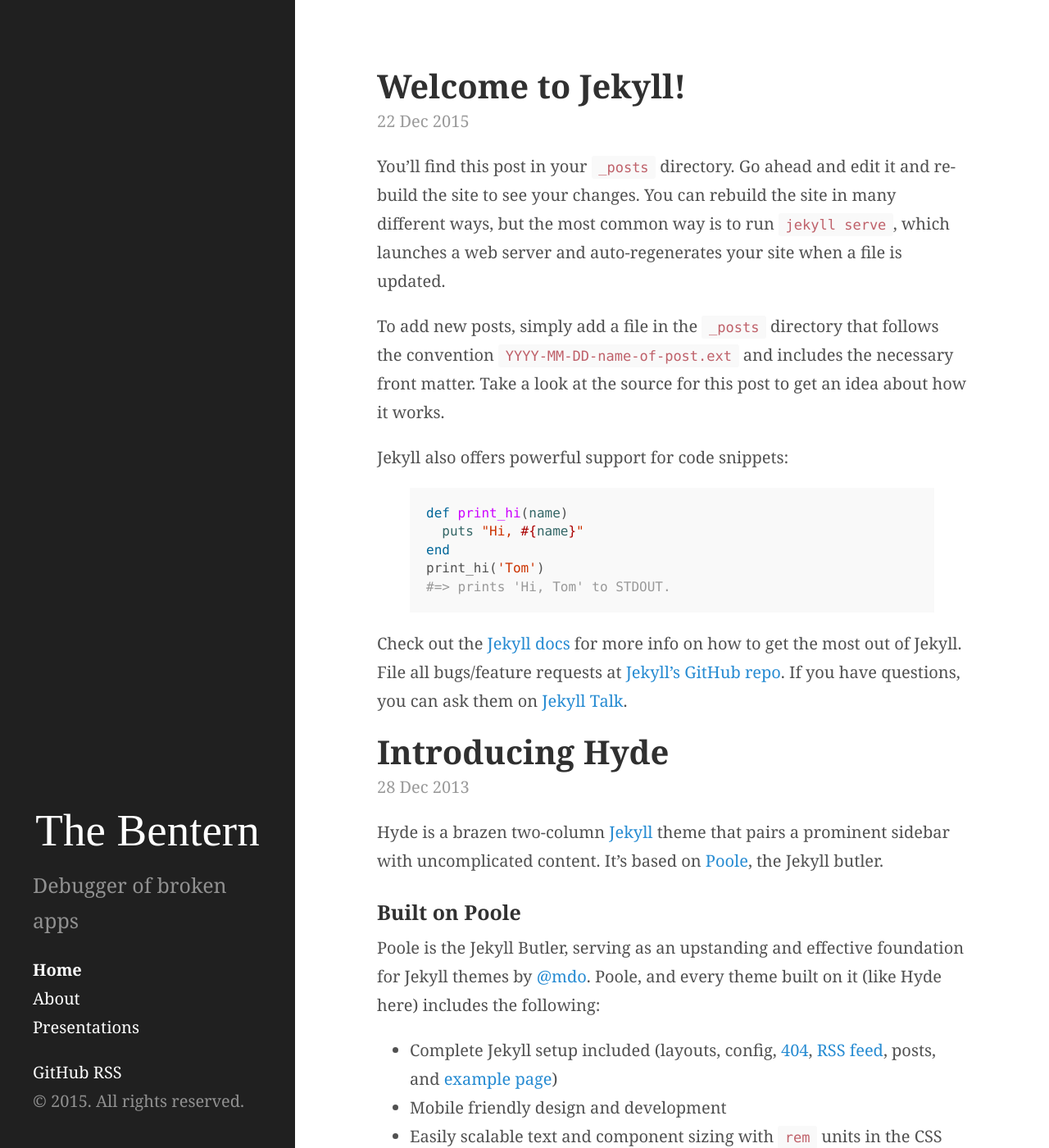
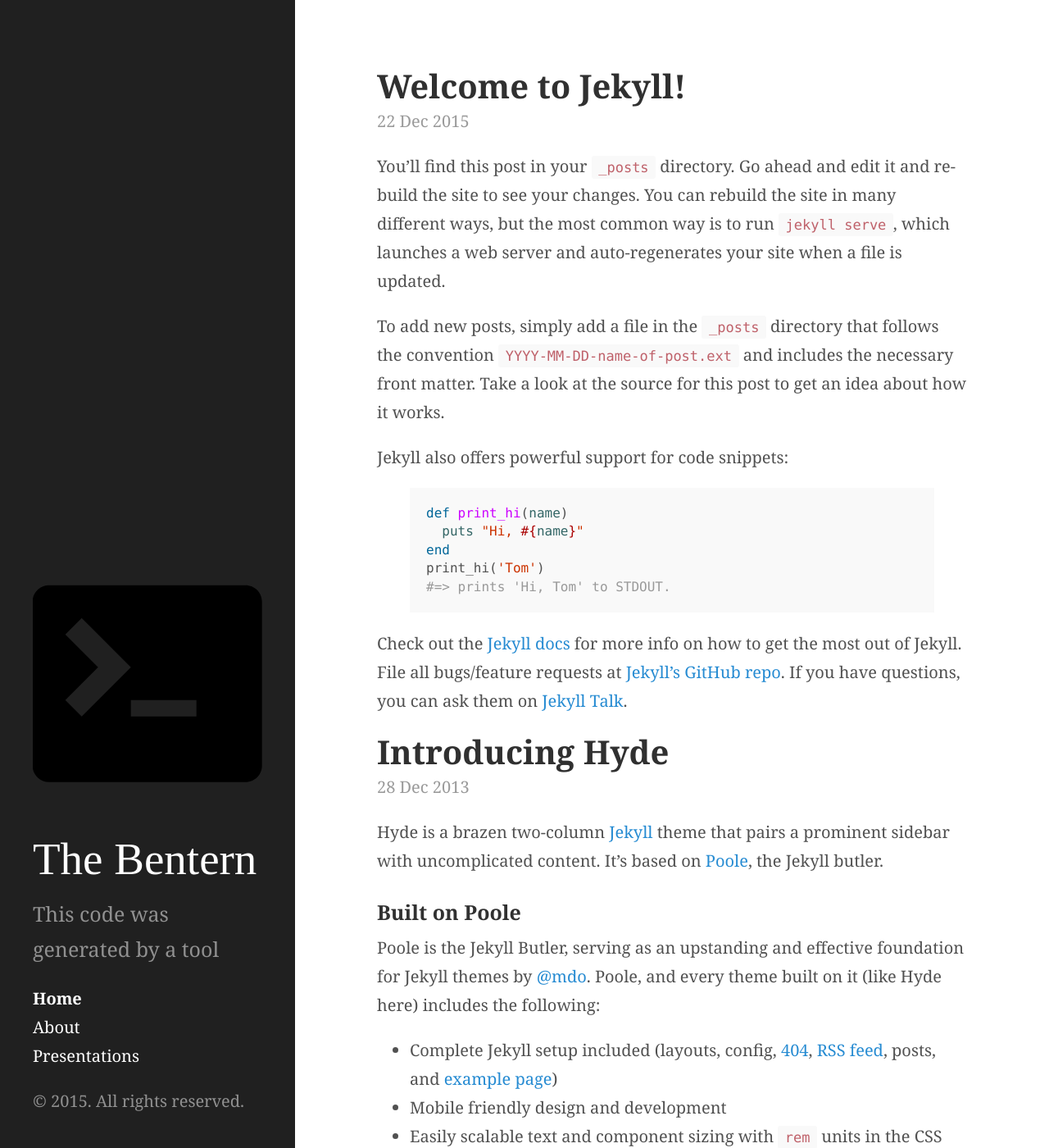
Before and after one commit to thebentern/thebentern.github.io, a Jekyll site: the page built from index.html, in a window 1280 px wide and 1400 px high. Shown: the whole window at 82% size. Built offline with Jekyll 4.4.1, drawn with Linux system fonts in a browser that asks for light colours; Markdown is read by kramdown in place of the engine named in the settings; the list of posts is cut into pages by our own code.

Commit message:
CSS and things.

```diff
--- a/_config.yml
+++ b/_config.yml
@@ -9,7 +9,7 @@
 # Setup
 title:            The Bentern
 tagline:          'A Jekyll theme'
-description:      'Debugger of broken apps'
+description:      'This code was generated by a tool'
 url:              http://thebentern.github.io
 baseurl:          /
 comments:         true
@@ -20,9 +20,3 @@
   url:            http://thebentern.github.io
 
 paginate:         5
-
-# Custom vars
-version:          2.1.0
-
-github:
-  repo:           https://github.com/poole/hyde
--- a/_includes/sidebar.html
+++ b/_includes/sidebar.html
@@ -1,7 +1,8 @@
 <div class="sidebar">
   <div class="container sidebar-sticky">
     <div class="sidebar-about">
-      <h1 style="text-align: center">
+      <img src="/public/img/terminal.svg" alt="The Bentern"/>
+      <h1 class="sidebar-header">
         <a href="{{ site.baseurl }}">
           {{ site.title }}
         </a>
@@ -27,10 +28,10 @@
       {% endfor %}
 
     </nav>
-    <div class="social">
+    <!--<div class="social">
       <a class="github" href="https://github.com/thebentern" title="GitHub">GitHub</a>
-      <a class="rss" href="{{ site.baseurl }}/feed.xml" title="RSS">RSS</a>
-    </div>
+      <a class="rss" href="{{ site.baseurl }}feed.xml" title="RSS">RSS</a>
+    </div>!-->
 
     <p>&copy; {{ site.time | date: '%Y' }}. All rights reserved.</p>
   </div>
--- a/public/css/hyde.css
+++ b/public/css/hyde.css
@@ -83,6 +83,9 @@
   font-weight: normal;
   font-size: 2.75rem;
 }
+.sidebar-header {
+  text-align: left;
+}
 
 /* Sidebar nav */
 .sidebar-nav {
@@ -99,6 +102,7 @@
 .sidebar-nav-item.active {
   font-weight: bold;
 }
+
 
 /* Sticky sidebar
  *
```
Also changed, not shown: public/favicon.ico, public/img/terminal.svg (added).
